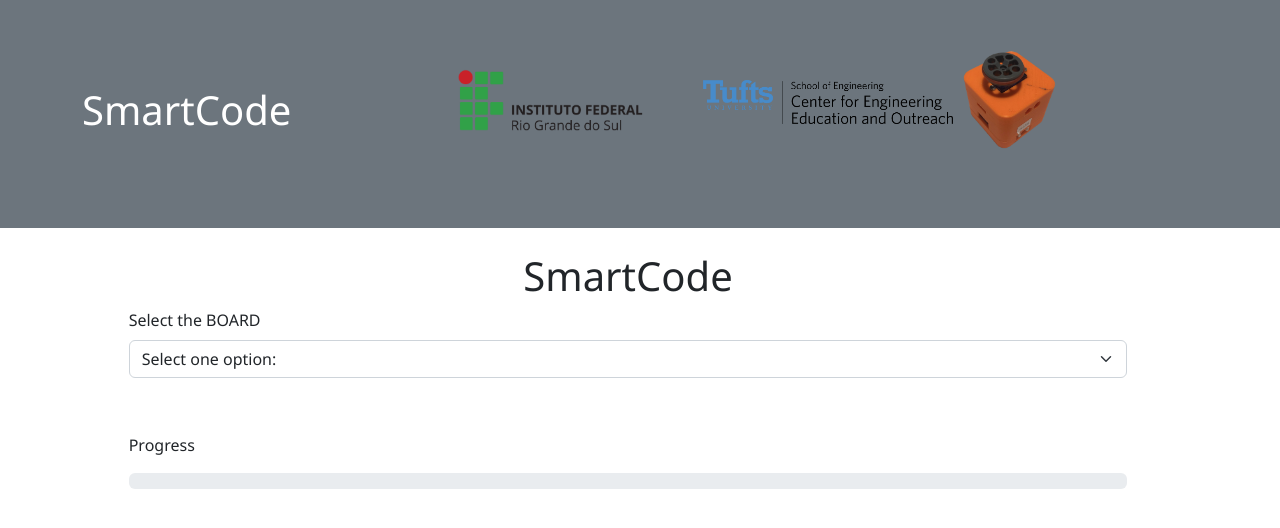
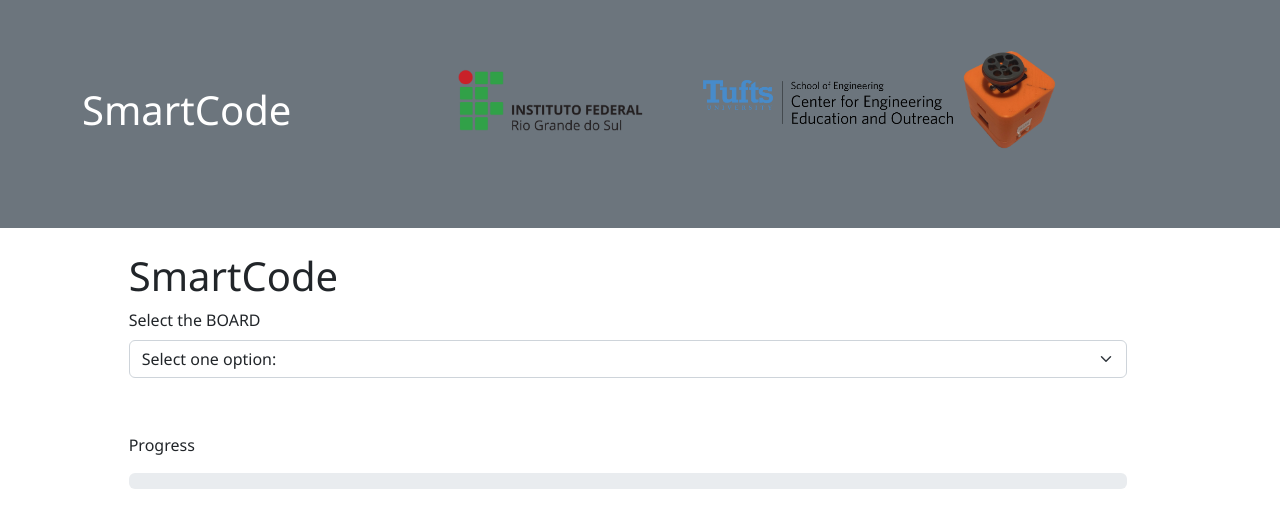
Before and after one commit to bolicos/arduino-maker-web, a React (Create React App) app: page / in a window 1280 px wide. Shown: the top 528 px of the page. Built offline with nearby package versions, Linux system fonts and the light colour scheme; no server answers.

Commit message:
feat: add new Lines component

```diff
--- /dev/null
+++ b/src/components/Line/index.tsx
@@ -0,0 +1,20 @@
+import clsx from 'clsx';
+import React from 'react';
+import { Col, Row } from 'react-bootstrap';
+
+import style from './style.module.scss';
+
+type Props = {
+  children?: React.ReactNode;
+  classNames: Array<string>;
+  board?: boolean;
+  row?: boolean;
+};
+
+export const Lines: React.FC<Props> = ({ children, classNames, board, row }) => {
+  const names = classNames.toString();
+
+  return <Row className={clsx([names], board && style.board, row && style.row)}>{children !== undefined && <Col>{children}</Col>}</Row>;
+};
+
+export default Lines;
--- /dev/null
+++ b/src/components/Line/style.module.scss
@@ -0,0 +1,7 @@
+.row {
+	text-align: -webkit-center;
+}
+
+.board {
+	margin-bottom: 3%;
+}
--- a/src/index.tsx
+++ b/src/index.tsx
@@ -6,7 +6,11 @@ import '#/assets/styles/global.scss';
 
 const root = ReactDOM.createRoot(document.getElementById('root') as HTMLElement);
 
-root.render(<Routes />);
+root.render(
+  <React.StrictMode>
+    <Routes />
+  </React.StrictMode>,
+);
 
 // If you want to start measuring performance in your app, pass a function
 // to log results (for example: reportWebVitals(console.log))
--- a/src/pages/Create/index.tsx
+++ b/src/pages/Create/index.tsx
@@ -3,6 +3,7 @@ import React, { ChangeEvent, useCallback, useEffect, useMemo, useState } from 'r
 import { Button, Card, Col, Collapse, Container, ProgressBar, Row } from 'react-bootstrap';
 
 import Code from '#/components/Code';
+import Lines from '#/components/Line';
 import Header from '#/components/Header';
 import Select from '#/components/Select';
 import Loading from '#/components/Loading';
@@ -11,7 +12,6 @@ import { ActionsType, Block } from '#/models/blocks';
 import { Board } from '#/models/boards';
 
 import bff from '#/controllers/bff';
-
 import Helpers from '#/utils/Functions';
 
 import style from './style.module.scss';
@@ -251,19 +251,20 @@ const Create: React.FC = () => {
   return (
     <Container fluid>
       <Loading show={isLoading} />
+
       <Row>
         <Header title={TITLE} />
       </Row>
 
       <Row className="col-md-10 mx-auto">
-        <Row className="justify-content-md-center text-center">
-          <Col>
+        <Lines classNames={['justify-content-md-center', 'text-center']}>
+          <>
             <div>
               <br />
             </div>
             <h1>{TITLE}</h1>
-          </Col>
-        </Row>
+          </>
+        </Lines>
 
         <br />
 
@@ -337,18 +338,18 @@ const Create: React.FC = () => {
           </Row>
         )}
 
-        <Row>
-          <Col>
+        <Lines classNames={[]}>
+          <>
             <br />
             <p>{'Progress'}</p>
             <ProgressBar animated now={progress} variant={progressClass} />
             <br />
-          </Col>
-        </Row>
+          </>
+        </Lines>
 
         {progress === 100 && values.code && (
-          <Row>
-            <Col>
+          <Lines classNames={[]}>
+            <>
               <Card>
                 <Card.Header className="d-flex justify-content-between">
                   {'Code'}
@@ -375,8 +376,8 @@ const Create: React.FC = () => {
                 </Card.Body>
               </Card>
               <br />
-            </Col>
-          </Row>
+            </>
+          </Lines>
         )}
       </Row>
     </Container>
```
